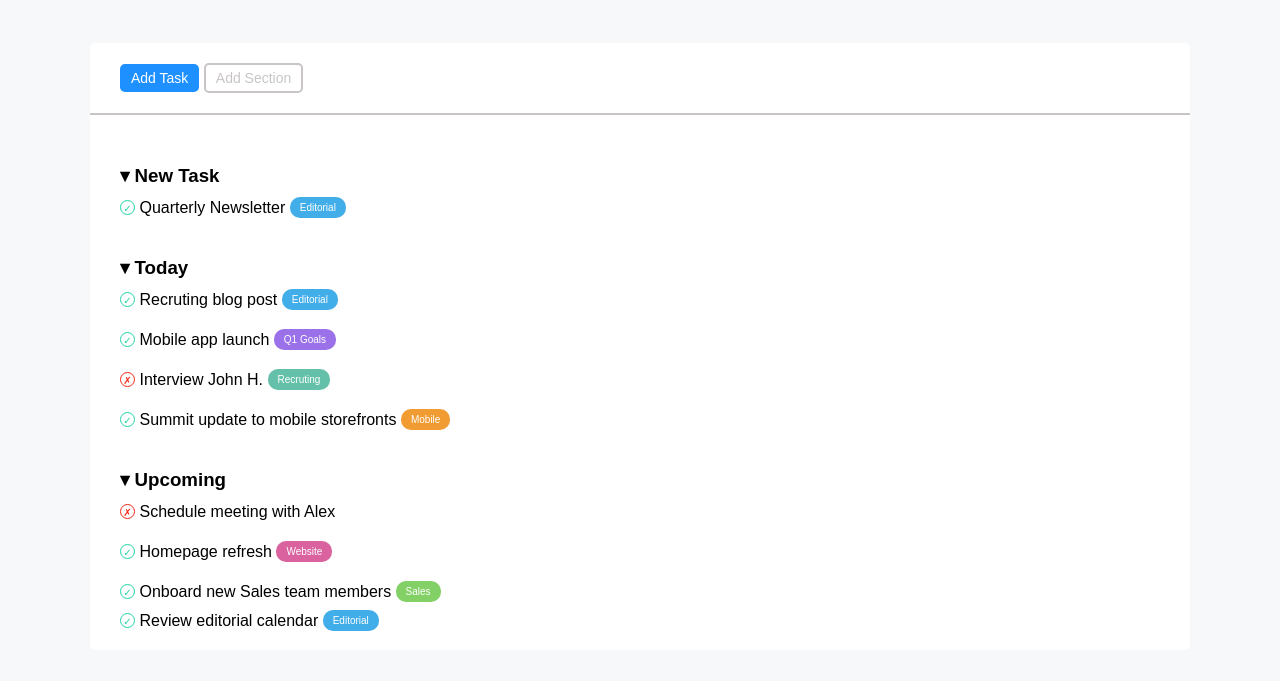
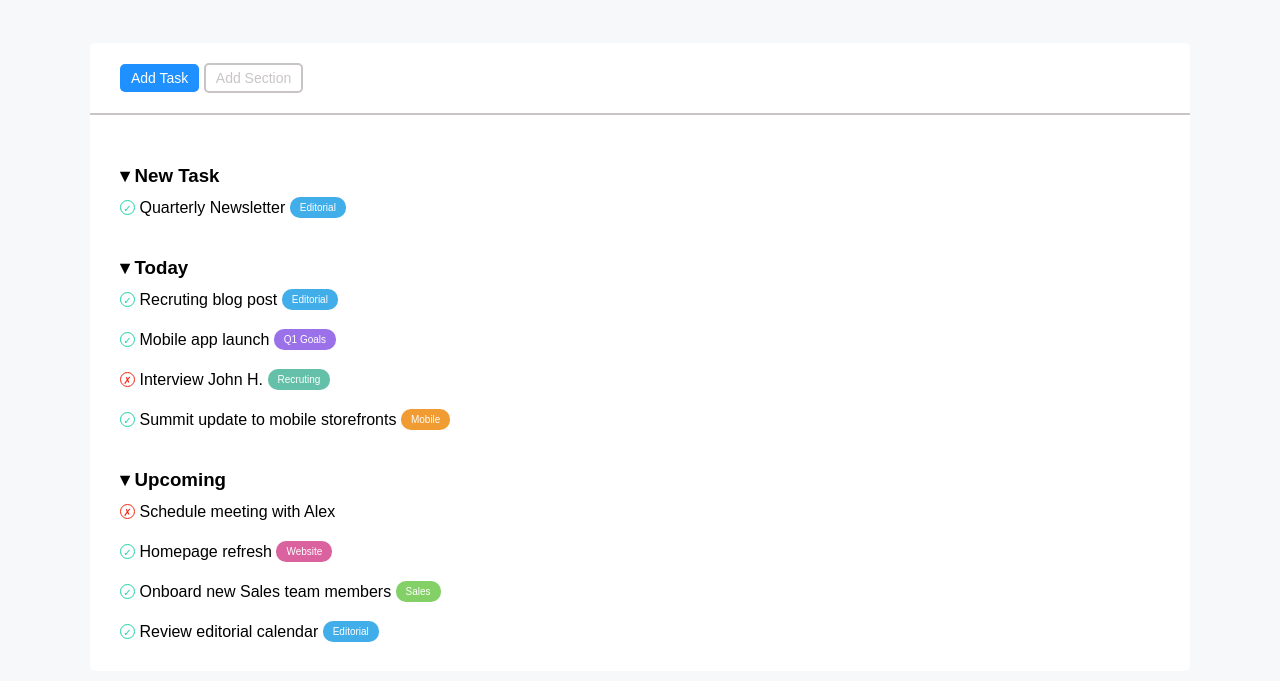
Before and after one commit to GennaroBuonomo/html-css-toboolist, a plain HTML site: page index.html in a window 1280 px wide. Shown: the part 97-778 px from the top of the page. Drawn offline with Linux system fonts and the light colour scheme.

Commit message:
[fix] ultimo aggiornamento per le liste

```diff
--- a/index.html
+++ b/index.html
@@ -81,9 +81,10 @@
             <span class="status-text">Onboard new Sales team members</span>
             <span class="ticket tk-greenlight">Sales</span>
           </li>
-          <span class="status-check">&check;</span>
-          <span class="status-text">Review editorial calendar</span>
-          <span class="ticket tk-blue">Editorial</span>
+          <li class="status-list">
+            <span class="status-check">&check;</span>
+            <span class="status-text">Review editorial calendar</span>
+            <span class="ticket tk-blue">Editorial</span>
           </li>
         </ul>
 
```
